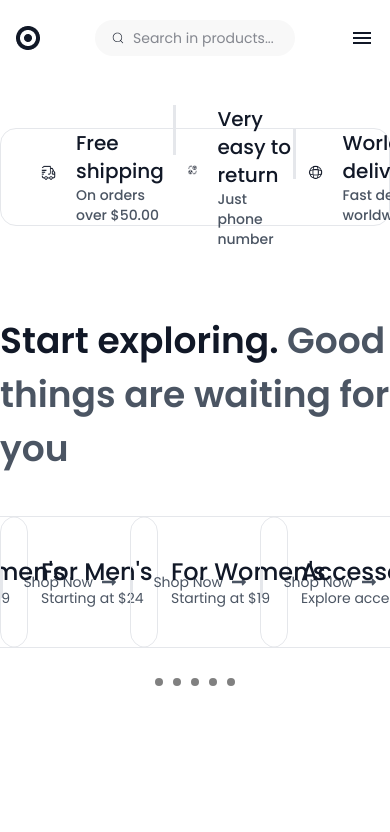
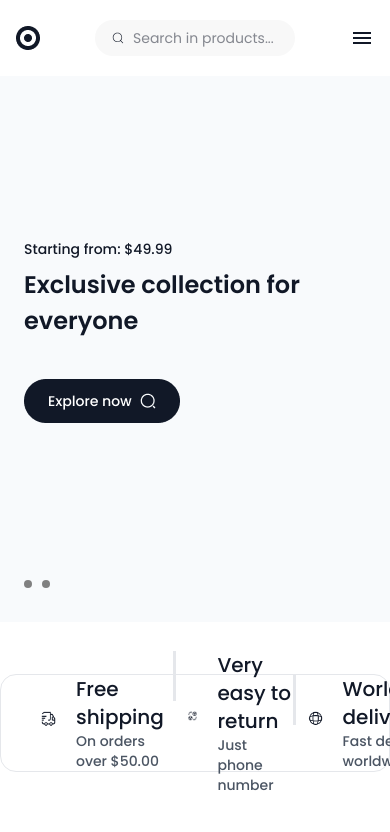
Before and after one commit to mahirTheCoder/Nexton-E-commerce, a React (Vite) app: page / in a window 390 px wide. Shown: the top 832 px of the page. Built offline with nearby package versions, Linux system fonts and the light colour scheme; no server answers.

Commit message:
banner responsive complete

```diff
--- a/src/App.css
+++ b/src/App.css
@@ -1,7 +1,9 @@
 @import url('https://fonts.googleapis.com/css2?family=Poppins:ital,wght@0,100;0,200;0,300;0,400;0,500;0,600;0,700;0,800;0,900;1,100;1,200;1,300;1,400;1,500;1,600;1,700;1,800;1,900&display=swap');
 
-
-.slick-dots {
+.exploring {
+  position: relative;
+}
+.exploring .slick-dots {
   display: flex !important;
   justify-content: center;
   align-items: center;
@@ -14,12 +16,12 @@
   list-style: none;
 }
 
-.slick-dots li {
+.exploring .slick-dots li {
   padding: 0;
   margin: 0;
 }
 
-.slick-dots li button {
+.exploring .slick-dots li button {
   width: 8px;
   height: 8px;
   background: gray;
@@ -31,7 +33,7 @@
 
 }
 
-.slick-dots li:hover button {
+.exploring .slick-dots li:hover button {
   background: #111827;
 }
 
@@ -67,3 +69,35 @@
 #Banner .slick-dots li:hover button {
   background: #111827;
 }
+
+/* ---------------explore --------- */
+.expolore {
+  position: relative;
+}
+
+.expolore .slick-dots {
+  display: flex !important;
+  gap: 10px;
+  position: absolute;
+  bottom: 32px;
+  left: 24px;
+
+}
+
+
+
+.expolore .slick-dots li button {
+  width: 8px;
+  height: 8px;
+  background: gray;
+  font-size: 0;
+  border-radius: 50%;
+  cursor: pointer;
+  transition: 0.4s linear;
+  border: none;
+
+}
+
+.expolore .slick-dots li:hover button {
+  background: #111827;
+}
--- a/src/Components/Banner.jsx
+++ b/src/Components/Banner.jsx
@@ -3,6 +3,7 @@ import "slick-carousel/slick/slick.css";
 import Slider from "react-slick";
 import banner from "../assets/Images/Banner.png";
 import { Link } from "react-router";
+import ResBanner from "./ResBanner";
 const Banner = () => {
   const settings = {
     dots: true,
@@ -43,7 +44,9 @@ const Banner = () => {
         </div>
       </section>
 
-
+      <div>
+        <ResBanner />
+      </div>
 
 
     </>
--- /dev/null
+++ b/src/Components/ResBanner.jsx
@@ -0,0 +1,48 @@
+import React from "react";
+import { Link } from "react-router";
+import explore from '../assets/Images/hero-button.png'
+import Slider from "react-slick";
+const ResBanner = () => {
+  const settings = {
+    dots: true,
+    infinite: true,
+    speed: 500,
+    slidesToShow: 1,
+    slidesToScroll: 1,
+    arrows: false,
+  };
+
+  return (
+    <>
+      <nav className="lg:hidden block w-full expolore">
+         <div className="slider-container">
+      <Slider {...settings}>
+        <div className="content pt-[163px] pb-[199px] bg-[#F8FAFC] px-6">
+          <h2 className="text-sm font-medium font-poppins text-[#111827] mb-2">
+            Starting from: $49.99
+          </h2>
+          <h1 className="text-[24px] font-semibold font-poppins text-primery mb-10">Exclusive collection for everyone</h1>
+          <Link to={'/'}>
+          <img src={explore} alt="expolore" />
+          </Link>
+        </div>
+
+        <div className="content pt-[163px] pb-[199px] bg-[#F8FAFC] px-6">
+          <h2 className="text-sm font-medium font-poppins text-[#111827] mb-2">
+            Starting from: $49.99
+          </h2>
+          <h1 className="text-[24px] font-semibold font-poppins text-primery mb-10">Exclusive collection for everyone</h1>
+          <Link to={'/'}>
+          <img src={explore} alt="expolore" />
+          </Link>
+        </div>
+
+
+      </Slider>
+    </div>
+      </nav>
+    </>
+  );
+};
+
+export default ResBanner;
--- a/src/Components/SimpleSlider.jsx
+++ b/src/Components/SimpleSlider.jsx
@@ -30,7 +30,7 @@ const SimpleSlider = () => {
 
           {/* ----------slider---------
            */}
-          <div className="slider-container">
+          <div className="slider-container exploring">
             <Slider {...settings}>
               <div>
                 <div className="w-[418px] h-[132px] border  border-[#E5E7EB] rounded-[16px] flex items-center justify-between px-10 ">
```
Also changed, not shown: src/assets/Images/hero-button.png (added).
